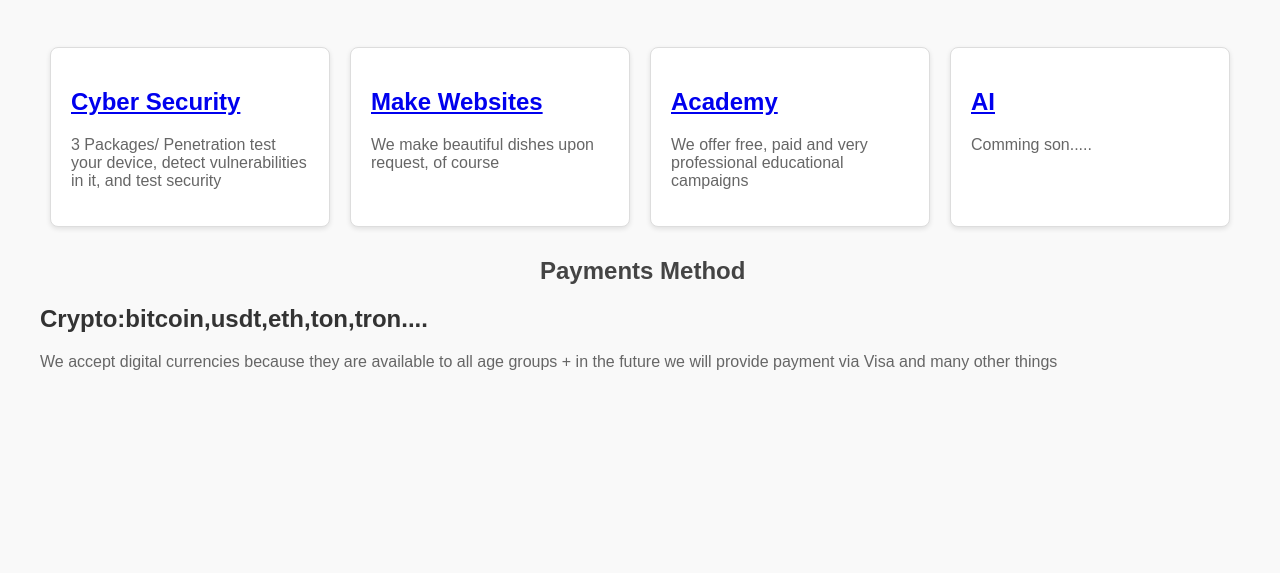
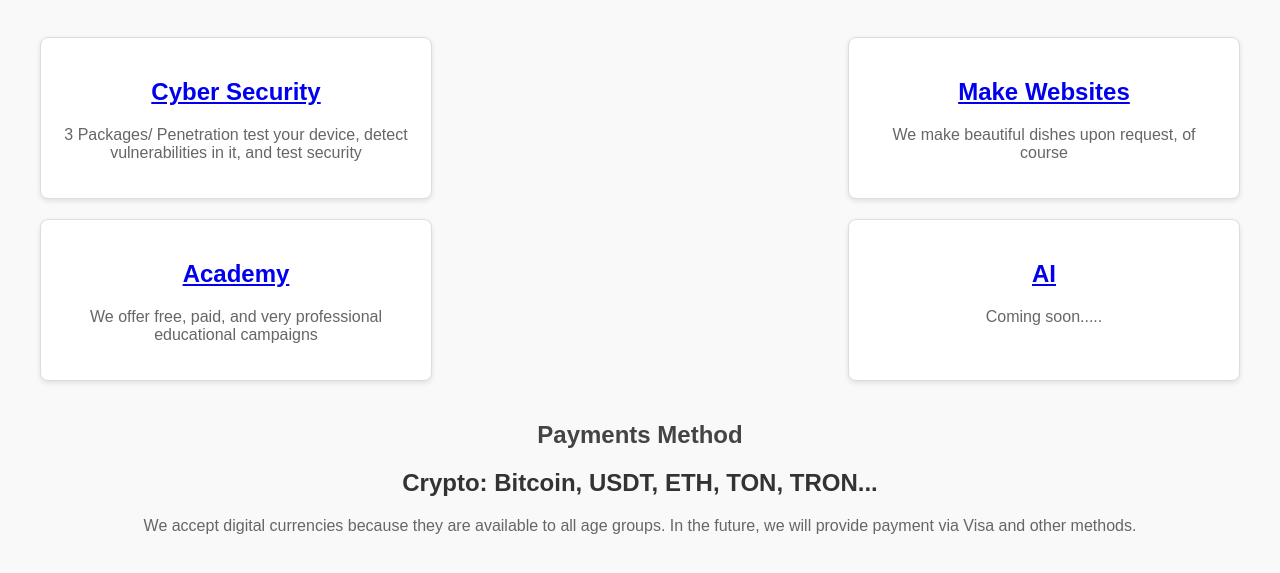
Before and after one commit to CyberFunio/CyberFUN, a plain HTML site: page services.html in a window 1280 px wide. Shown: the part 81-654 px from the top of the page. Drawn offline with Linux system fonts and the light colour scheme.

Commit message:
Update services.html

```diff
--- a/services.html
+++ b/services.html
@@ -31,7 +31,9 @@
 
         .services {
             display: flex;
+            flex-wrap: wrap;
             justify-content: space-between;
+            gap: 20px;
         }
 
         .service {
@@ -39,10 +41,11 @@
             border: 1px solid #ddd;
             border-radius: 8px;
             padding: 20px;
-            margin: 10px;
-            width: 30%;
+            width: 100%;
+            max-width: 350px;
             box-shadow: 0 2px 5px rgba(0, 0, 0, 0.1);
             transition: transform 0.2s;
+            text-align: center;
         }
 
         .service:hover {
@@ -57,9 +60,26 @@
         p {
             color: #666;
         }
-        .h2a {
-            color: inherit;
-            text-decoration: none;
+
+        @media (min-width: 600px) {
+            .service {
+                width: 48%;
+            }
+        }
+
+        @media (min-width: 900px) {
+            .service {
+                width: 30%;
+            }
+        }
+
+        .payment-section {
+            text-align: center;
+            margin-top: 40px;
+        }
+
+        .payment-section h1 {
+            margin-bottom: 10px;
         }
     </style>
 </head>
@@ -70,31 +90,26 @@
         </header>
         <section class="services">
             <div class="service">
-                <h2><a  href="hack.html">Cyber Security</a></h2>
-                <p>3 Packages/
-                    Penetration test your device, detect vulnerabilities in it, and test security</p>
+                <h2><a href="hack.html">Cyber Security</a></h2>
+                <p>3 Packages/ Penetration test your device, detect vulnerabilities in it, and test security</p>
             </div>
-
             <div class="service">
                 <h2><a href="web.html">Make Websites</a></h2>
                 <p>We make beautiful dishes upon request, of course</p>
             </div>
             <div class="service">
                 <h2><a href="academy.html">Academy</a></h2>
-                <p>
-                    We offer free, paid and very professional educational campaigns
-                    </p>
+                <p>We offer free, paid, and very professional educational campaigns</p>
             </div>
             <div class="service">
                 <h2><a href="ai.html">AI</a></h2>
-                <p>Comming son.....</p>
+                <p>Coming soon.....</p>
             </div>
         </section>
-        <section>
-            <h1 style="margin-left: 500px;">Payments Method</h1>
-            <h2>Crypto:bitcoin,usdt,eth,ton,tron....</h2>
-            <p>
-                We accept digital currencies because they are available to all age groups + in the future we will provide payment via Visa and many other things</p>
+        <section class="payment-section">
+            <h1>Payments Method</h1>
+            <h2>Crypto: Bitcoin, USDT, ETH, TON, TRON...</h2>
+            <p>We accept digital currencies because they are available to all age groups. In the future, we will provide payment via Visa and other methods.</p>
         </section>
     </div>
 </body>
```
